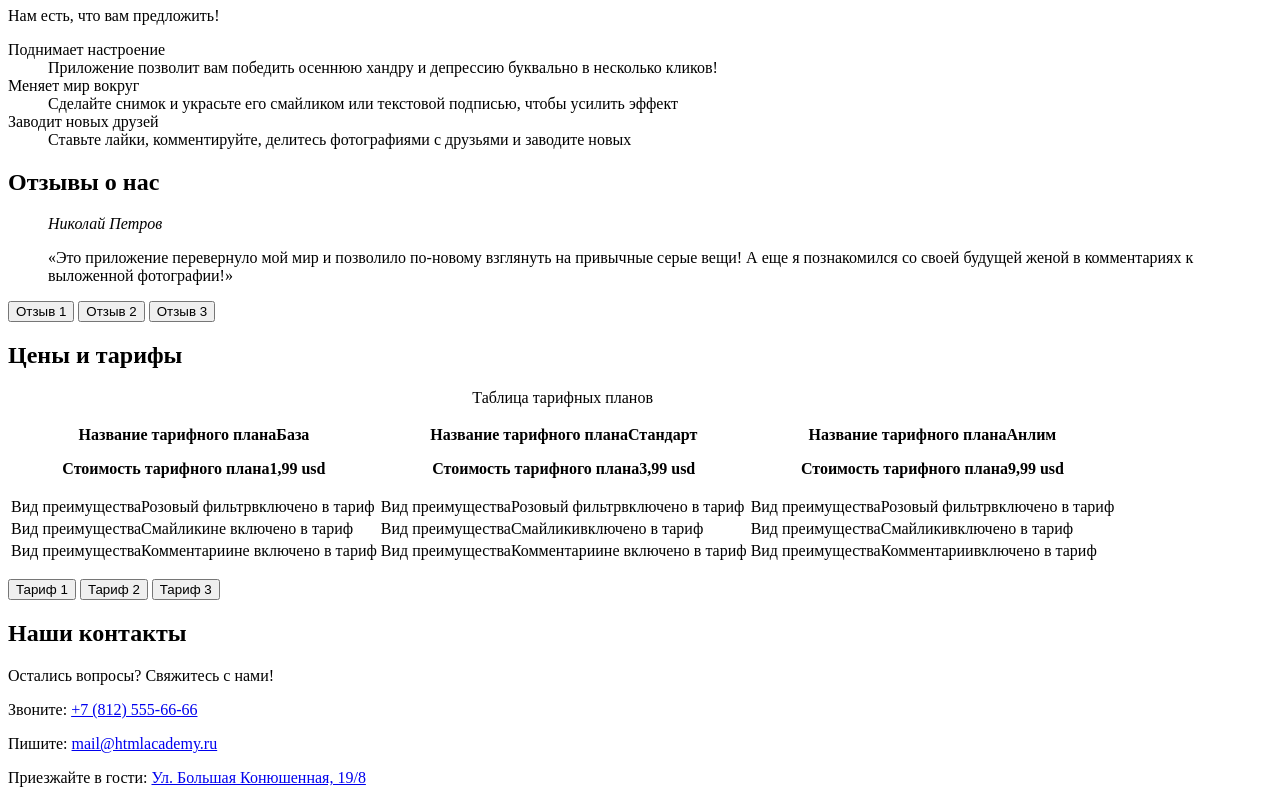
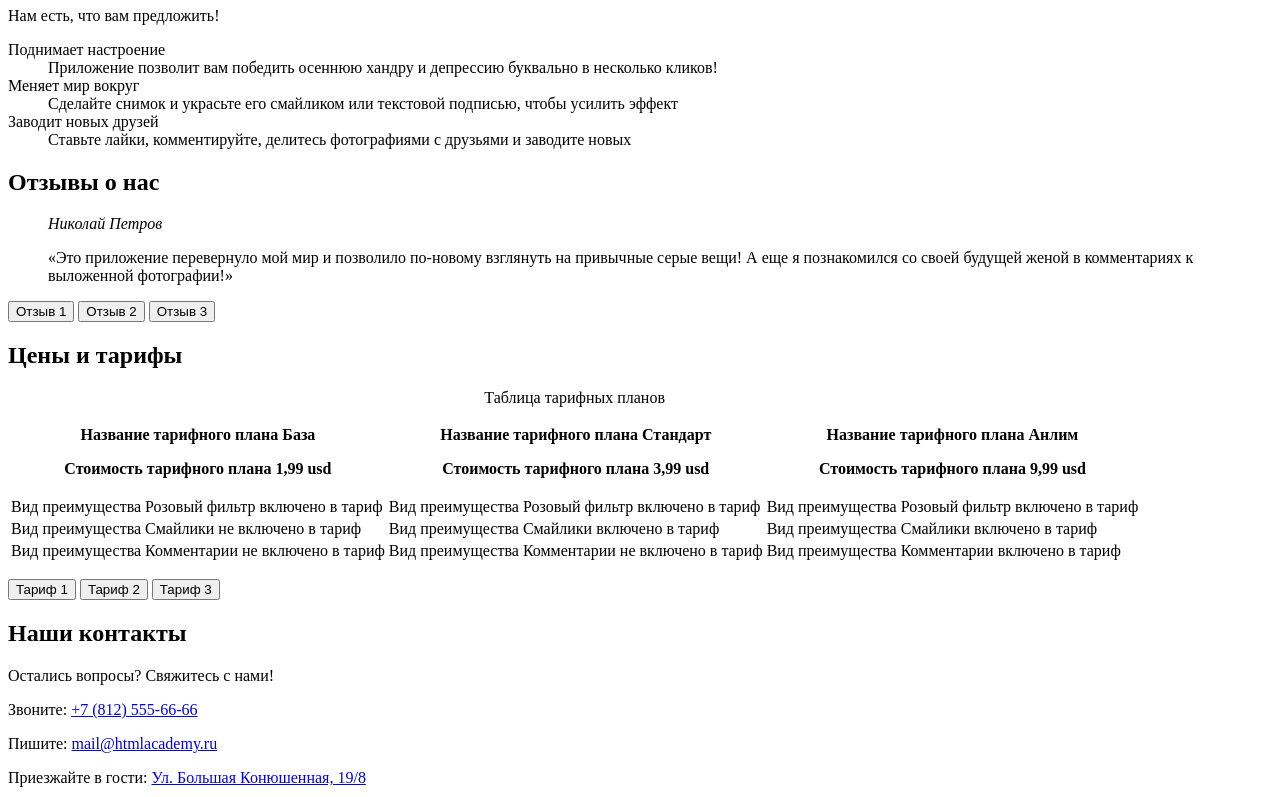
Before and after one commit to dopamine-s/pink-2021, a website: page source/index.html in a window 1280 px wide. Shown: the part 487-1284 px from the top of the page. Drawn offline with Linux system fonts and the light colour scheme.

Commit message:
Необходимые правки главной

```diff
--- a/source/index.html
+++ b/source/index.html
@@ -13,7 +13,9 @@
       </a>
       <nav class="main-nav">
         <button class="main-nav__toggle" type="button">
-          <span class="visually-hidden">Открыть меню</span>
+          <span class="visually-hidden">
+            Открыть меню
+          </span>
         </button>
         <ul class="main-nav__list site-list">
           <li class="site-list__item site-list__item--active">
@@ -51,18 +53,24 @@
           <a href="https://www.apple.com/ru/app-store/" class="app__button button">Скачать приложение</a>
           <ul class="app__platform-list platform-list">
             <li class="platform-list__item">
-              <a class="platform-list__link link--apple" href="#">
-                <span class="visually-hidden">Ссылка для Apple</span>
+              <a class="platform-list__link platform-list__link--apple" href="#">
+                <span class="visually-hidden">
+                  Ссылка для Apple
+                </span>
               </a>
             </li>
             <li class="platform-list__item">
-              <a class="platform-list__link link--android" href="#">
-                <span class="visually-hidden">Ссылка для Android</span>
+              <a class="platform-list__link platform-list__link--android" href="#">
+                <span class="visually-hidden">
+                  Ссылка для Android
+                </span>
               </a>
             </li>
             <li class="platform-list__item">
-              <a class="platform-list__link link--microsoft" href="#">
-                <span class="visually-hidden">Ссылка для Microsoft</span>
+              <a class="platform-list__link platform-list__link--microsoft" href="#">
+                <span class="visually-hidden">
+                  Ссылка для Microsoft
+                </span>
               </a>
             </li>
           </ul>
@@ -116,9 +124,21 @@
             </blockquote>
           </div>
           <p class="reviews__toggles slider__toggles">
-            <button class="slider__toggle slider__toggle--current" type="button"><span class="visually-hidden">Отзыв 1</span></button>
-            <button class="slider__toggle" type="button"><span class="visually-hidden">Отзыв 2</span></button>
-            <button class="slider__toggle" type="button"><span class="visually-hidden">Отзыв 3</span></button>
+            <button class="slider__toggle slider__toggle--current" type="button">
+              <span class="visually-hidden">
+                Отзыв 1
+              </span>
+            </button>
+            <button class="slider__toggle" type="button">
+              <span class="visually-hidden">
+                Отзыв 2
+              </span>
+            </button>
+            <button class="slider__toggle" type="button">
+              <span class="visually-hidden">
+                Отзыв 3
+              </span>
+            </button>
           </p>
         </div>
       </section>
@@ -133,49 +153,163 @@
               <thead>
                 <tr>
                   <th class="rates__item" scope="col">
-                    <p class="rates__name"><span class="visually-hidden">Название тарифного плана</span>База</p>
-                    <p class="rates__cost"><span class="visually-hidden">Стоимость тарифного плана</span>1,99 usd</p>
+                    <p class="rates__name">
+                      <span class="visually-hidden">
+                        Название тарифного плана
+                      </span>
+                      База
+                    </p>
+                    <p class="rates__cost">
+                      <span class="visually-hidden">
+                        Стоимость тарифного плана
+                      </span>
+                      1,99 usd
+                    </p>
                   </th>
                   <th class="rates__item rates__item--current" scope="col">
-                    <p class="rates__name"><span class="visually-hidden">Название тарифного плана</span>Стандарт</p>
-                    <p class="rates__cost"><span class="visually-hidden">Стоимость тарифного плана</span>3,99 usd</p>
+                    <p class="rates__name">
+                      <span class="visually-hidden">
+                        Название тарифного плана
+                      </span>
+                      Стандарт
+                    </p>
+                    <p class="rates__cost">
+                      <span class="visually-hidden">
+                        Стоимость тарифного плана
+                      </span>
+                      3,99 usd
+                    </p>
                   </th>
                   <th class="rates__item" scope="col">
-                    <p class="rates__name"><span class="visually-hidden">Название тарифного плана</span>Анлим</p>
-                    <p class="rates__cost"><span class="visually-hidden">Стоимость тарифного плана</span>9,99 usd</p>
+                    <p class="rates__name">
+                      <span class="visually-hidden">
+                        Название тарифного плана
+                      </span>
+                      Анлим
+                    </p>
+                    <p class="rates__cost">
+                      <span class="visually-hidden">
+                        Стоимость тарифного плана
+                      </span>
+                      9,99 usd
+                    </p>
                   </th>
                 </tr>
               </thead>
               <tbody>
                 <tr>
-                  <td class="rates__advantage"><span class="visually-hidden">Вид преимущества</span>Розовый фильтр<span class="visually-hidden">включено в тариф</span></td>
-                  <td class="rates__advantage"><span class="visually-hidden">Вид преимущества</span>Розовый фильтр<span class="visually-hidden">включено в тариф</span></td>
-                  <td class="rates__advantage"><span class="visually-hidden">Вид преимущества</span>Розовый фильтр<span class="visually-hidden">включено в тариф</span></td>
+                  <td class="rates__advantage rates__advantage--active ">
+                    <span class="visually-hidden">
+                      Вид преимущества
+                    </span>
+                    Розовый фильтр
+                    <span class="visually-hidden">
+                      включено в тариф
+                    </span>
+                  </td>
+                  <td class="rates__advantage rates__advantage--active">
+                    <span class="visually-hidden">
+                      Вид преимущества
+                    </span>
+                    Розовый фильтр
+                    <span class="visually-hidden">
+                      включено в тариф
+                    </span>
+                  </td>
+                  <td class="rates__advantage rates__advantage--active">
+                    <span class="visually-hidden">
+                      Вид преимущества
+                    </span>
+                    Розовый фильтр
+                    <span class="visually-hidden">
+                      включено в тариф
+                    </span>
+                  </td>
                 </tr>
                 <tr>
-                  <td class="rates__advantage"><span class="visually-hidden">Вид преимущества</span>Смайлики<span class="visually-hidden">не включено в тариф</span></td>
-                  <td class="rates__advantage"><span class="visually-hidden">Вид преимущества</span>Смайлики<span class="visually-hidden">включено в тариф</span></td>
-                  <td class="rates__advantage"><span class="visually-hidden">Вид преимущества</span>Смайлики<span class="visually-hidden">включено в тариф</span></td>
+                  <td class="rates__advantage rates__advantage--non-active">
+                    <span class="visually-hidden">
+                      Вид преимущества
+                    </span>
+                    Смайлики
+                    <span class="visually-hidden">
+                      не включено в тариф
+                    </span>
+                  </td>
+                  <td class="rates__advantage rates__advantage--active">
+                    <span class="visually-hidden">
+                      Вид преимущества
+                    </span>
+                    Смайлики
+                    <span class="visually-hidden">
+                      включено в тариф
+                    </span>
+                  </td>
+                  <td class="rates__advantage rates__advantage--active">
+                    <span class="visually-hidden">
+                      Вид преимущества
+                    </span>
+                    Смайлики
+                    <span class="visually-hidden">
+                      включено в тариф
+                    </span>
+                  </td>
                 </tr>
                 <tr>
-                  <td class="rates__advantage"><span class="visually-hidden">Вид преимущества</span>Комментарии<span class="visually-hidden">не включено в тариф</span></td>
-                  <td class="rates__advantage"><span class="visually-hidden">Вид преимущества</span>Комментарии<span class="visually-hidden">не включено в тариф</span></td>
-                  <td class="rates__advantage"><span class="visually-hidden">Вид преимущества</span>Комментарии<span class="visually-hidden">включено в тариф</span></td>
+                  <td class="rates__advantage rates__advantage--non-active">
+                    <span class="visually-hidden">
+                      Вид преимущества
+                    </span>
+                    Комментарии
+                    <span class="visually-hidden">
+                      не включено в тариф
+                    </span>
+                  </td>
+                  <td class="rates__advantage rates__advantage--non-active">
+                    <span class="visually-hidden">
+                      Вид преимущества
+                    </span>
+                    Комментарии
+                    <span class="visually-hidden">
+                      не включено в тариф
+                    </span>
+                  </td>
+                  <td class="rates__advantage rates__advantage--active">
+                    <span class="visually-hidden">
+                      Вид преимущества
+                    </span>
+                    Комментарии
+                    <span class="visually-hidden">
+                      включено в тариф
+                    </span>
+                  </td>
                 </tr>
               </tbody>
             </table>
           </div>
           <p class="rates__toggles slider__toggles">
-            <button class="slider__toggle " type="button"><span class="visually-hidden">Тариф 1</span></button>
-            <button class="slider__toggle slider__toggle--current" type="button"><span class="visually-hidden">Тариф 2</span></button>
-            <button class="slider__toggle" type="button"><span class="visually-hidden">Тариф 3</span></button>
+            <button class="slider__toggle " type="button">
+              <span class="visually-hidden">
+                Тариф 1
+              </span>
+            </button>
+            <button class="slider__toggle slider__toggle--current" type="button">
+              <span class="visually-hidden">
+                Тариф 2
+              </span>
+            </button>
+            <button class="slider__toggle" type="button">
+              <span class="visually-hidden">
+                Тариф 3
+              </span>
+            </button>
           </p>
         </div>
       </section>
     </main>
     <footer class="page-footer">
       <div class="page-footer__wrapper">
-        <h2 class="visually-hidden page-footer__title">
+        <h2 class="visually-hidden">
           Наши контакты
         </h2>
         <p class="page-footer__subject">
```
Also changed, not shown: source/catalog.html (+1 -1 lines), source/form.html (+7 -3 lines).
